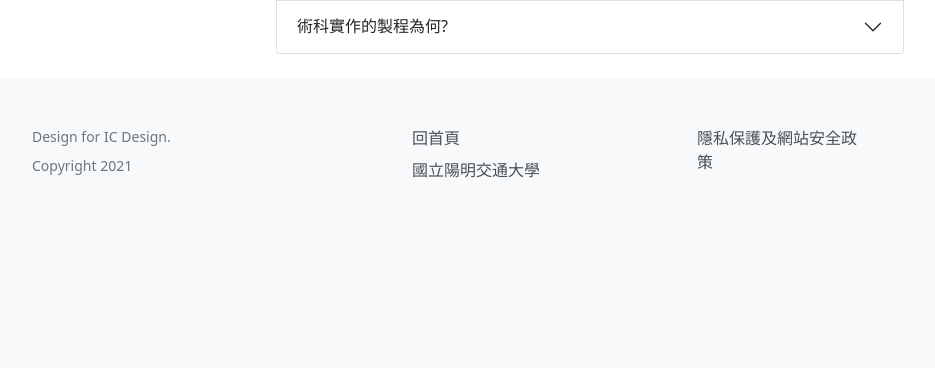
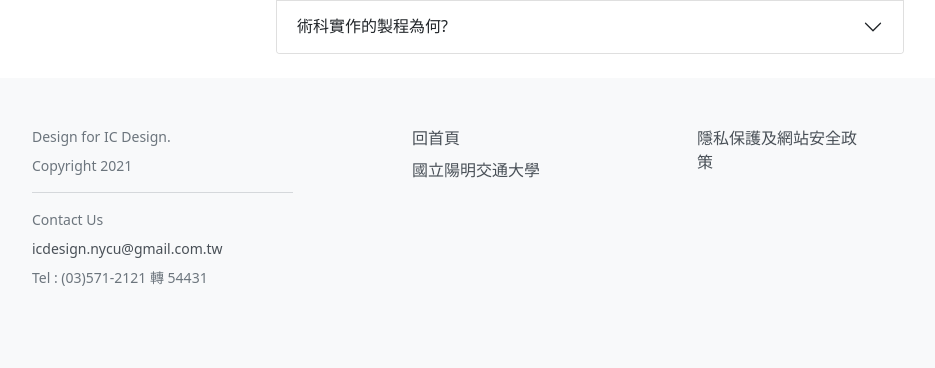
Before and after one commit to KenLu0929/icdesign, a Django app: page /faqs in a window 1280 px wide. Shown: the part 784-1152 px from the top of the page, without its empty margins (50-985 px from the left). Before the commit the page ends 962 px from the top, so only its background shows below. Run offline with Django 3.2, Linux system fonts and the light colour scheme; some libraries are stand-ins or nearby versions.

Commit message:
Footer Added

```diff
--- a/pages/templates/pages/base.html
+++ b/pages/templates/pages/base.html
@@ -23,6 +23,10 @@
                 <ul class="list-unstyled small text-muted">
                     <li class="mb-2">Design for IC Design</a>.</li>
                     <li class="mb-2">Copyright 2021</li>
+                    <hr>
+                    <li class="mb-2">Contact Us</li>
+                    <li class="mb-2"><a href="mailto:icdesign.nycu@gmail.com.tw">icdesign.nycu@gmail.com.tw</a></li>
+                    <li class="mb-2">Tel : (03)571-2121 轉 54431 </li>
                 </ul>
             </div>
             <div class="col-6 col-lg-2 offset-lg-1 mb-3">
```
